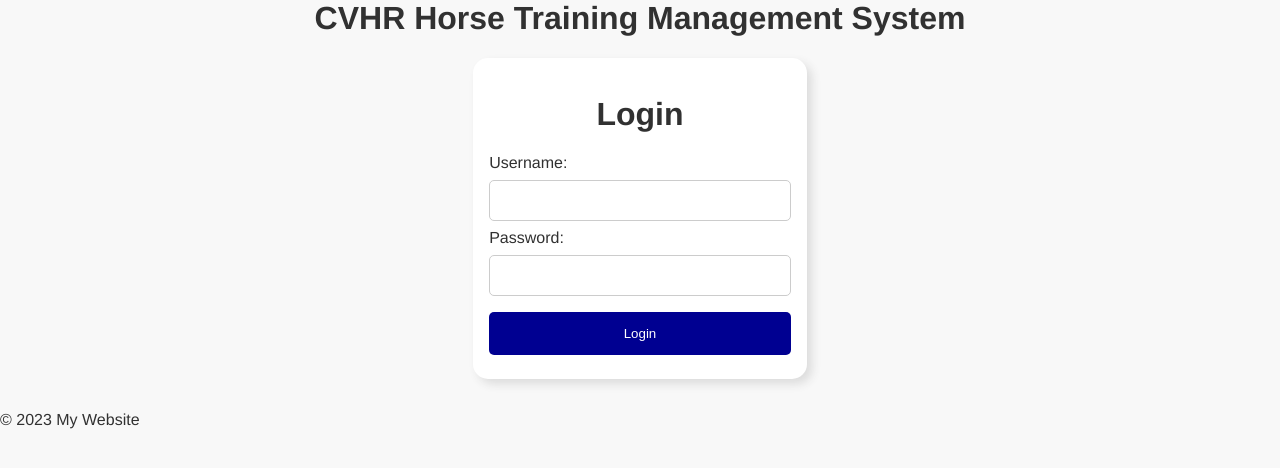
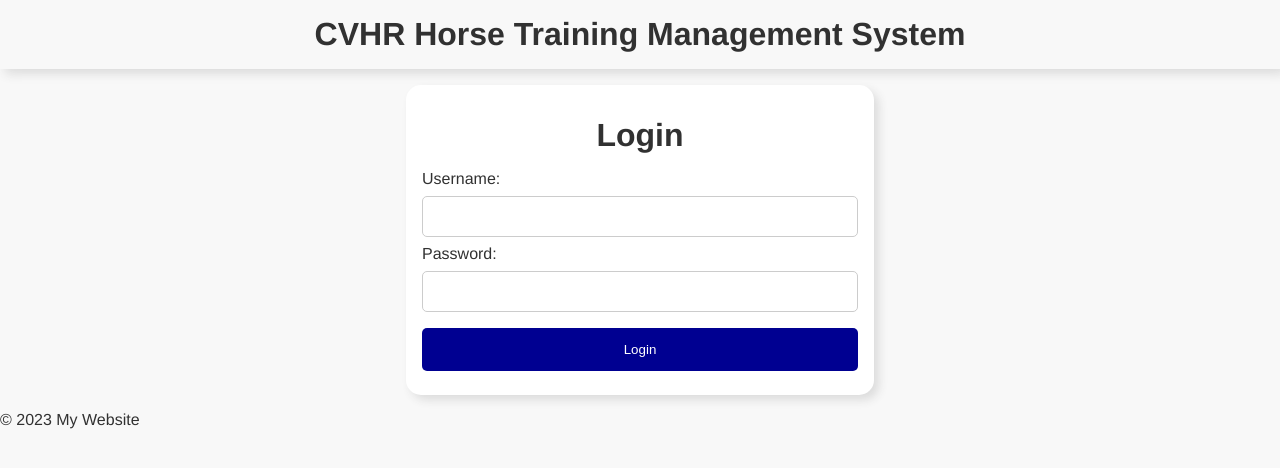
Before and after one commit to skyshane1/horsetrainersystem, a PHP site: page /login_form.php in a window 1280 px wide. Shown: the top 468 px of the page. Run offline with PHP 8.4, Linux system fonts and the light colour scheme.

Commit message:
Even more css stuff

```diff
--- a/header.php
+++ b/header.php
@@ -20,7 +20,6 @@ if ($_SESSION['access_level'] != 2 and $_SESSION['access_level'] != 1) {
     <link rel="stylesheet" href="newstyle.css"/>
 </head>
 <div class="container">
-    <div class="header">
     <a href="index.php" class="hlink">Home</a>
     <a href="about.php" class="hlink">About</a>
     <div class="dropdown">
@@ -56,5 +55,4 @@ if ($_SESSION['access_level'] != 2 and $_SESSION['access_level'] != 1) {
     </div>
     <a href="logout.php" class="hlink" style="float:right">Logout</a>
 </div>
-</div>
 </html>
--- a/index.php
+++ b/index.php
@@ -22,7 +22,7 @@ session_start();
     <body>
         <div>
             <?PHP include('header.php'); ?>
-            <div id="content">
+            <div class="content">
                 <?PHP
                 include_once('domain/Horse.php');
                 include_once('database/dbinfo.php');
--- a/login_form.php
+++ b/login_form.php
@@ -15,14 +15,16 @@ session_start();
  * @version 3/28/2008, revised 7/1/2015
  */
 ?>
+<html lang="">
 <head>
     <link rel="stylesheet" href="newstyle.css"/>
     <title>Login</title>
 </head>
-<header>
+<body>
+<div class="container">
     <h1>CVHR Horse Training Management System</h1>
-</header>
-<body>
+</div>
+<div class="content">
     <?PHP
     include_once('database/persondb.php');
     include_once('domain/Person.php');
@@ -32,7 +34,6 @@ session_start();
     }
     if (!array_key_exists('_submit_check', $_POST)) {
         ?>
-            <div class="flex-container">
         <form method="post">
             <h1>Login</h1>
             <input type="hidden" name="_submit_check" value="true">
@@ -48,7 +49,6 @@ session_start();
                 <input type="submit" name="Login" value="Login">
             </section>
         </form>
-            </div>
         <?php
     } else {
         //check if they logged in as a guest:
@@ -57,8 +57,7 @@ session_start();
             $_SESSION['access_level'] = 0;
             $_SESSION['_id'] = "guest";
             echo "<script type=\"text/javascript\">window.location = \"index.php\";</script>";
-        }
-        //otherwise authenticate their password
+        } //otherwise authenticate their password
         else {
             $db_pass = $_POST['pass'];
             $hash = password_hash($db_pass, PASSWORD_DEFAULT);
@@ -67,7 +66,7 @@ session_start();
             if ($person) { //avoids null results
                 if (password_verify($db_pass, $person->get_pass())) { //if the passwords match, login
                     $_SESSION['logged_in'] = 1;
-                    date_default_timezone_set ("America/New_York");
+                    date_default_timezone_set("America/New_York");
                     if ($person->get_userType() == "applicant")
                         $_SESSION['access_level'] = 0;
                     else if ($person->get_userType() == "manager")
@@ -79,9 +78,7 @@ session_start();
                     $_SESSION['full_name'] = $person->get_fullName();
                     $_SESSION['_id'] = $_POST['user'];
                     echo "<script type=\"text/javascript\">window.location = \"index.php\";</script>";
-                }
-                else {
-                    echo('<p>'.$person->get_pass().' incorrect should be '.$hash.'</p>');
+                } else {
                     echo('<div><p class="error">Error: invalid username/password<br />if you cannot remember your password, ask either the
         		<a href="mailto:allen@npfi.org"><i>Portland House Manager</i></a>
         		or the <a href="mailto:allen@npfi.org"><i>Bangor House Manager</i></a>. to reset it for you.</p><p>Access to Homebase requires a Username and a Password. <p>For guest access, enter Username <strong>guest</strong> and no Password.</p>');
@@ -91,7 +88,21 @@ session_start();
                     echo('If you do not remember your password, please contact either the
         		<a href="mailto:allen@npfi.org"><i>Portland House Manager</i></a>
         		or the <a href="mailto:allen@npfi.org"><i>Bangor House Manager</i></a>.');
-                    echo('<p><table><form method="post"><input type="hidden" name="_submit_check" value="true"><tr><td>Username:</td><td><input type="text" name="user" tabindex="1"></td></tr><tr><td>Password:</td><td><input type="password" name="pass" tabindex="2"></td></tr><tr><td colspan="2"><input type="submit" name="Login" value="Login"></td></tr></table>');
+                    echo('<form method="post">
+            <h1>Login</h1>
+            <input type="hidden" name="_submit_check" value="true">
+            <div>
+                <label for="username">Username:</label>
+                <input type="text" name="user" id="username">
+            </div>
+            <div>
+                <label for="password">Password:</label>
+                <input type="password" name="pass" id="password">
+            </div>
+            <section>
+                <input type="submit" name="Login" value="Login">
+            </section>
+        </form>');
                 }
             } else {
                 //At this point, they failed to authenticate
@@ -102,10 +113,27 @@ session_start();
                 echo('If you do not remember your password, please contact either the
         		<a href="mailto:allen@npfi.org"><i>Portland House Manager</i></a>
         		or the <a href="mailto:allen@npfi.org"><i>Bangor House Manager</i></a>.');
-                echo('<p><table><form method="post"><input type="hidden" name="_submit_check" value="true"><tr><td>Username:</td><td><input type="text" name="user" tabindex="1"></td></tr><tr><td>Password:</td><td><input type="password" name="pass" tabindex="2"></td></tr><tr><td colspan="2"><input type="submit" name="Login" value="Login"></td></tr></table>');
+                echo('<form method="post">
+            <h1>Login</h1>
+            <input type="hidden" name="_submit_check" value="true">
+            <div>
+                <label for="username">Username:</label>
+                <input type="text" name="user" id="username">
+            </div>
+            <div>
+                <label for="password">Password:</label>
+                <input type="password" name="pass" id="password">
+            </div>
+            <section>
+                <input type="submit" name="Login" value="Login">
+            </section>
+        </form>');
             }
         }
     }
     ?>
+</div>
+
 <?PHP include('footer.inc'); ?>
 </body>
+</html>
--- a/newstyle.css
+++ b/newstyle.css
@@ -5,8 +5,13 @@
     border-color: #313131;
 }
 
+.content {
+    max-width: 500px;
+    margin: auto;
+}
+
 body {
-    margin: 0px;
+    margin: 0;
 }
 
 a:visited{
@@ -15,10 +20,15 @@ a:visited{
 }
 
 form {
+    margin: 16px;
     padding: 16px;
     background: #ffffff;
     border-radius: 15px;
     box-shadow: 5px 5px 10px #dcdcdc;
+}
+
+fieldset{
+    border: none;
 }
 
 .hlink {
@@ -38,9 +48,11 @@ form {
 
 h1 {
     text-align: center;
+    padding: 16px;
+    margin: 0;
 }
 
-input[type=text], input[type=password] {
+input[type=text], input[type=password], input[type=email], input[type=tel] {
     width: 100%;
     padding: 12px 20px;
     margin: 8px 0;
@@ -54,10 +66,10 @@ input[type=text], input[type=password] {
     box-shadow: 5px 5px 10px #dcdcdc;
 }
 
-
 .flex-container {
     display: flex;
     justify-content: center;
+    margin: 1em;
 }
 
 .flex-item {
@@ -100,7 +112,7 @@ input[type=submit]:hover {
     position: absolute;
     background-color: #f8f8f8;
     min-width: 160px;
-    box-shadow: 0px 8px 16px 0px rgba(0,0,0,0.2);
+    box-shadow: 0 8px 16px 0 rgba(0,0,0,0.2);
     z-index: 1;
 }
 
@@ -127,3 +139,14 @@ input[type=submit]:hover {
     background-color: #000091;
     color: #f8f8f8;
 }
+
+select{
+    font-size: 16px;
+    background-color: #F8F8F8;
+    padding: 14px 20px;
+    margin: 8px 0;
+    border: none;
+    border-radius: 5px;
+    cursor: pointer;
+    box-shadow: 5px 5px 10px #dcdcdc;
+}
--- a/personActions.php
+++ b/personActions.php
@@ -133,7 +133,7 @@ function process_form($name, $person, $action) {
     <body>
         <div id="container">
             <?PHP include('header.php'); ?>
-            <div id="content">
+            <div class="content">
                 <?PHP
 
                 //If the user wanted to search all people,
```
Also changed, not shown: editPersonForm.inc (+12 -16 lines). Lines whose indentation alone changed are shown as unchanged.
